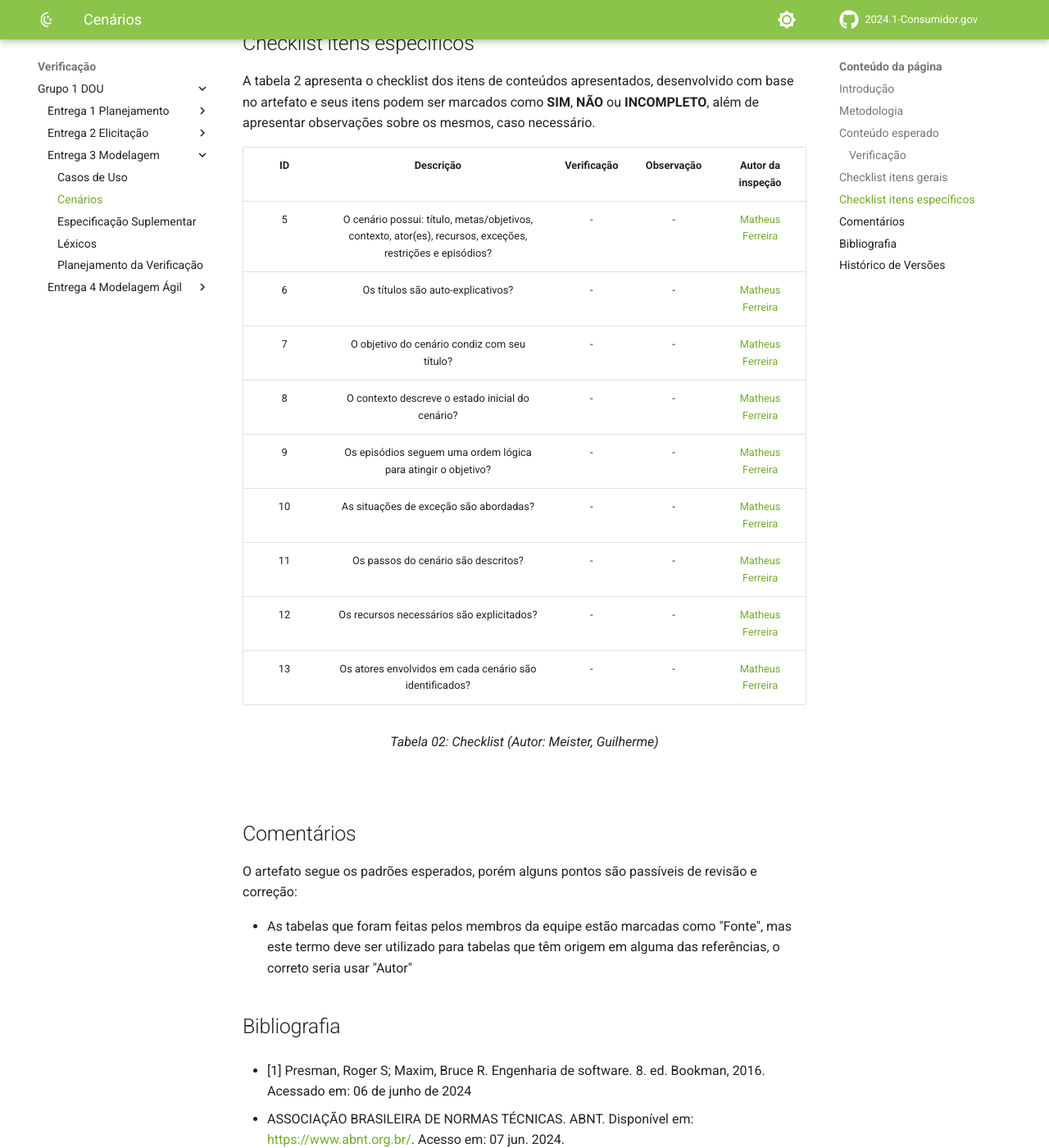
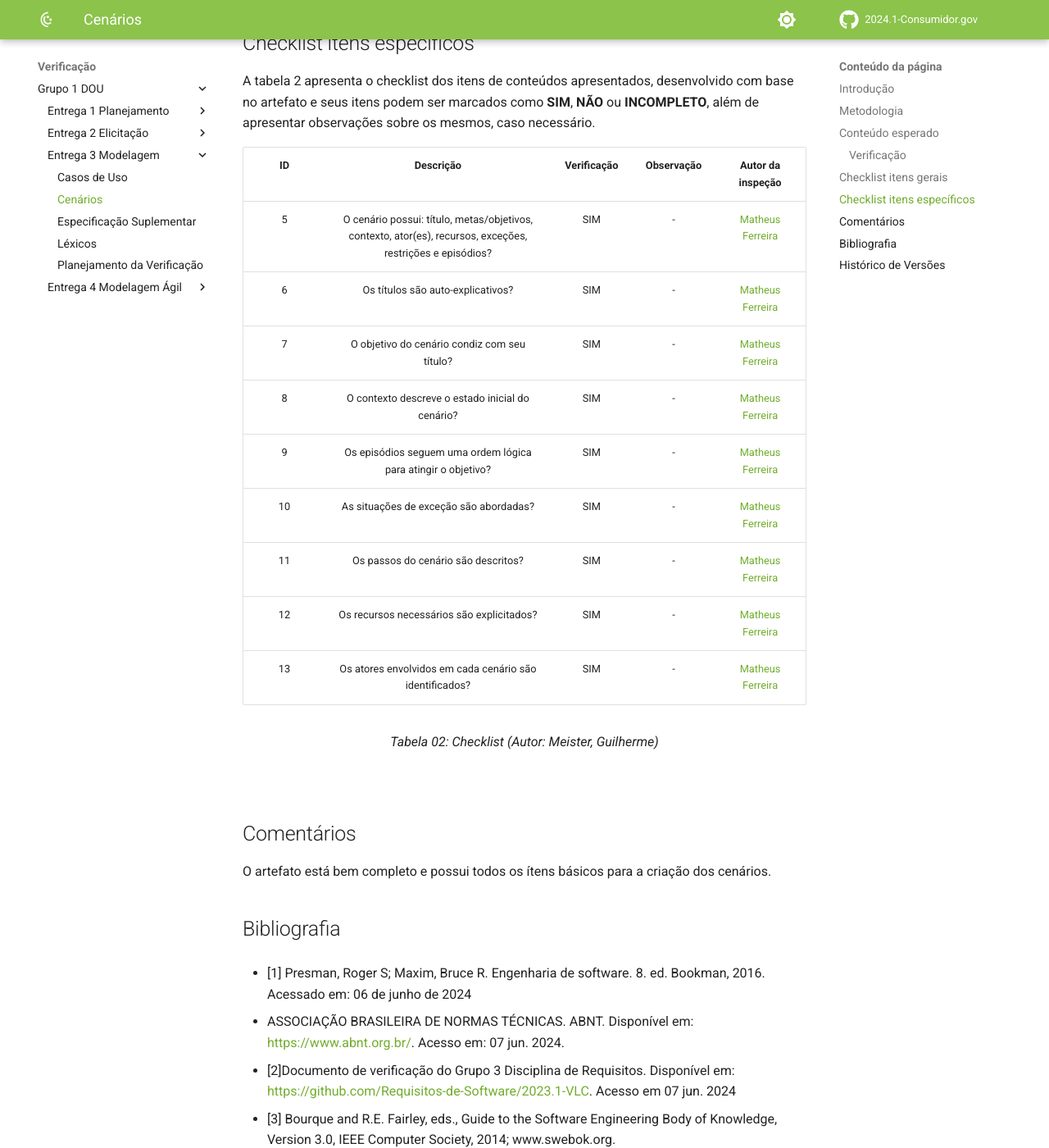
Before and after one commit to Requisitos-de-Software/2024.1-Grupo08, an MkDocs documentation site: the page built from docs/Verificação/Grupo 1 - DOU/Entrega 3 - Modelagem/cenarios.md, in a window 1280 px wide and 1400 px high, scrolled down 1607 px. Shown: the whole window at 82% size. Built offline with MkDocs 1.6.1 and Material for MkDocs 9.7.7, drawn with Linux system fonts in a browser that asks for light colours; comment, search, counter and statistics services are not loaded.

Commit message:
adiciona checklist

```diff
--- a/docs/Verificação/Grupo 1 - DOU/Entrega 3 - Modelagem/cenarios.md
+++ b/docs/Verificação/Grupo 1 - DOU/Entrega 3 - Modelagem/cenarios.md
@@ -26,10 +26,10 @@
 
 | ID | Descrição | Verificação | Observação | Autor da inspeção |
 | :--: | :-----: | :---------: | :--------: | :--------: |
-| 1 | O artefato apresenta introdução? | - | - | [Matheus Ferreira](https://github.com/matferreira1) |
-| 2 | O artefato apresenta histórico de versão padronizado (com autores e revisores)? | - | - |  [Matheus Ferreira](https://github.com/matferreira1) |
-| 3 | O artefato apresenta legenda e fonte (chamadas no texto) nas imagens/tabelas? | - | Atentar-se para diferença entre FONTE e AUTOR | [Matheus Ferreira](https://github.com/matferreira1) |
-| 4 | O artefato apresenta referência bibliográfica e/ou bibliografia? | - | - | [Matheus Ferreira](https://github.com/matferreira1) |
+| 1 | O artefato apresenta introdução? |  SIM | - | [Matheus Ferreira](https://github.com/matferreira1) |
+| 2 | O artefato apresenta histórico de versão padronizado (com autores e revisores)? | SIM | - |  [Matheus Ferreira](https://github.com/matferreira1) |
+| 3 | O artefato apresenta legenda e fonte (chamadas no texto) nas imagens/tabelas? | SIM | Atentar-se para diferença entre FONTE e AUTOR | [Matheus Ferreira](https://github.com/matferreira1) |
+| 4 | O artefato apresenta referência bibliográfica e/ou bibliografia? | SIM | - | [Matheus Ferreira](https://github.com/matferreira1) |
 
 <div align="center">
 <figcaption align="center">Tabela 01: Checklist (Autor: Meister, Guilherme)</figcaption>
@@ -42,15 +42,15 @@
 
 | ID | Descrição | Verificação | Observação | Autor da inspeção|
 | :--: | :-----: | :---------: | :--------: | :--------: |
-| 5 | O cenário possui: título, metas/objetivos, contexto, ator(es), recursos, exceções, restrições e episódios? | - | - | [Matheus Ferreira](https://github.com/matferreira1) |
-| 6 | Os títulos são auto-explicativos? | - | - | [Matheus Ferreira](https://github.com/matferreira1) |
-| 7 | O objetivo do cenário condiz com seu título? | - | - | [Matheus Ferreira](https://github.com/matferreira1) |
-| 8 | O contexto descreve o estado inicial do cenário? | - | - | [Matheus Ferreira](https://github.com/matferreira1) |
-| 9 | Os episódios seguem uma ordem lógica para atingir o objetivo? | - | - | [Matheus Ferreira](https://github.com/matferreira1) |
-| 10 | As situações de exceção são abordadas? | - | - | [Matheus Ferreira](https://github.com/matferreira1) |
-| 11 | Os passos do cenário são descritos? | - | - | [Matheus Ferreira](https://github.com/matferreira1) |
-| 12 | Os recursos necessários são explicitados?  | - | - | [Matheus Ferreira](https://github.com/matferreira1) |
-| 13 | Os atores envolvidos em cada cenário são identificados?  | - | - | [Matheus Ferreira](https://github.com/matferreira1) |
+| 5 | O cenário possui: título, metas/objetivos, contexto, ator(es), recursos, exceções, restrições e episódios? | SIM | - | [Matheus Ferreira](https://github.com/matferreira1) |
+| 6 | Os títulos são auto-explicativos? | SIM | - | [Matheus Ferreira](https://github.com/matferreira1) |
+| 7 | O objetivo do cenário condiz com seu título? | SIM | - | [Matheus Ferreira](https://github.com/matferreira1) |
+| 8 | O contexto descreve o estado inicial do cenário? | SIM | - | [Matheus Ferreira](https://github.com/matferreira1) |
+| 9 | Os episódios seguem uma ordem lógica para atingir o objetivo? | SIM | - | [Matheus Ferreira](https://github.com/matferreira1) |
+| 10 | As situações de exceção são abordadas? | SIM | - | [Matheus Ferreira](https://github.com/matferreira1) |
+| 11 | Os passos do cenário são descritos? | SIM | - | [Matheus Ferreira](https://github.com/matferreira1) |
+| 12 | Os recursos necessários são explicitados?  | SIM | - | [Matheus Ferreira](https://github.com/matferreira1) |
+| 13 | Os atores envolvidos em cada cenário são identificados?  | SIM | - | [Matheus Ferreira](https://github.com/matferreira1) |
 
 
 <div align="center">
@@ -60,9 +60,7 @@
 
 ## Comentários
 
-O artefato segue os padrões esperados, porém alguns pontos são passíveis de revisão e correção:
-
-- As tabelas que foram feitas pelos membros da equipe estão marcadas como "Fonte", mas este termo deve ser utilizado para tabelas que têm origem em alguma das referências, o correto seria usar "Autor"
+O artefato está bem completo e possui todos os ítens básicos para a criação dos cenários.
 
 ## Bibliografia
 
```
Also changed, not shown: docs/Verificação/Grupo 1 - DOU/Entrega 2 - Elicitação/Priorizaçao/ThreeLevelScale.md (+11 -13 lines), docs/Verificação/Grupo 1 - DOU/Entrega 4 - Modelagem Ágil/historiadeusuario.md (+12 -15 lines).
